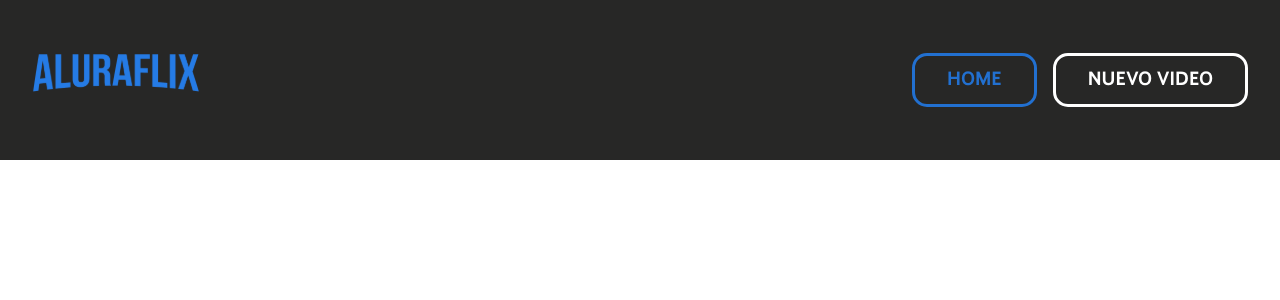
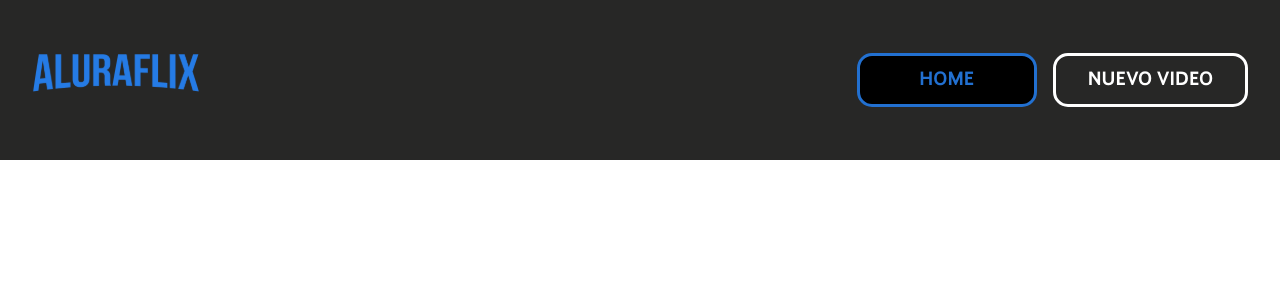
Before and after one commit to DiegoMoctezuma/Alura-Flix, a React (Vite) app: page / in a window 1280 px wide. Shown: the top 300 px of the page. Built offline with nearby package versions, Linux system fonts and the light colour scheme.

Commit message:
Adicion de estilos - header

```diff
--- a/src/Components/BotonTexto/index.jsx
+++ b/src/Components/BotonTexto/index.jsx
@@ -2,13 +2,14 @@ import { Link } from "react-router-dom";
 import styled from "styled-components";
 
 const BotonEstilizado = styled.button`
-    background-color: transparent;
     height:54px;
+    min-width:180px;
     padding: 0 2rem;
 
+    background-color: ${props => (props.$activo ? "var(--Black)" : "transparent")};
     color: ${props => (props.$activo ? "var(--Blue)" : "var(--White)")};
     border: 3px solid transparent;
-    border-color: ${props => (props.$activo ? "var(--Blue)" : "var(--White)")};;
+    border-color: ${props => (props.$activo ? "var(--Blue)" : "var(--White)")};
 
     border-radius: 15px;
     text-transform: uppercase;
```
